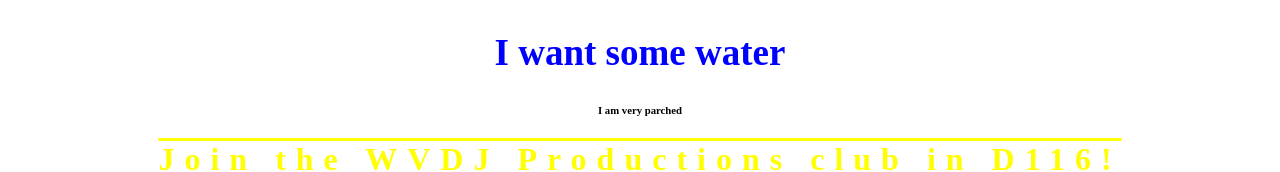
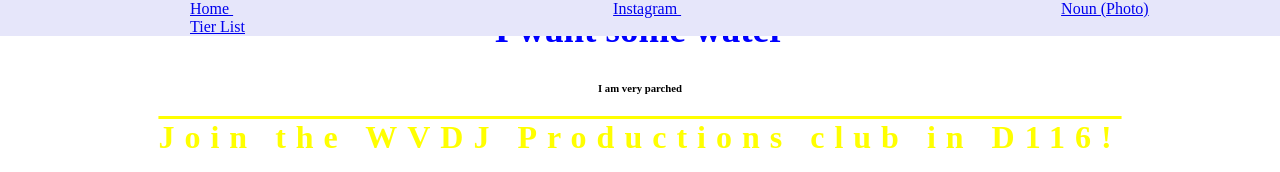
Before and after one commit to WVCS/index-Dinuguan-gif, a plain HTML site: page index.html in a window 1280 px wide. Shown: the top 172 px of the page. Drawn offline with Linux system fonts and the light colour scheme.

Commit message:
Update index.html

```diff
--- a/index.html
+++ b/index.html
@@ -1,6 +1,13 @@
-<!DOCTYPE html>
+
 <html lang="en">
 <head>
+    <nav>
+     <li class="nav"><a href="index.html"> Home </a></li>
+     <li class="nav"><a href="https://www.instagram.com/jcupphotos"> Instagram </a></li>
+     <li class="nav"><a href="noun.html"> Noun (Photo) </a></li>
+     <li class="nav"><a href="html"> Tier List </a></li>
+
+     </nav>
   <meta charset="UTF-8">
   <meta name="viewport" content="width=device-width, initial-scale=1.0">
   <title>TAB</title>
@@ -30,4 +37,20 @@ h1 {
     letter-spacing: 10px;
   text-shadow: 2px 2px 8px white;
 }
+  nav {
+  list-style-type: none;
+  position: fixed;
+  background-color: lavender;
+  width: 100%;
+  left: 0;
+  top: 0;
+}
+
+.nav {
+  display: inline;
+  float: center;
+  padding: 190px;
+}
+.nav a:hover {
+  background-color: #93E9BE;
 </style>
```
